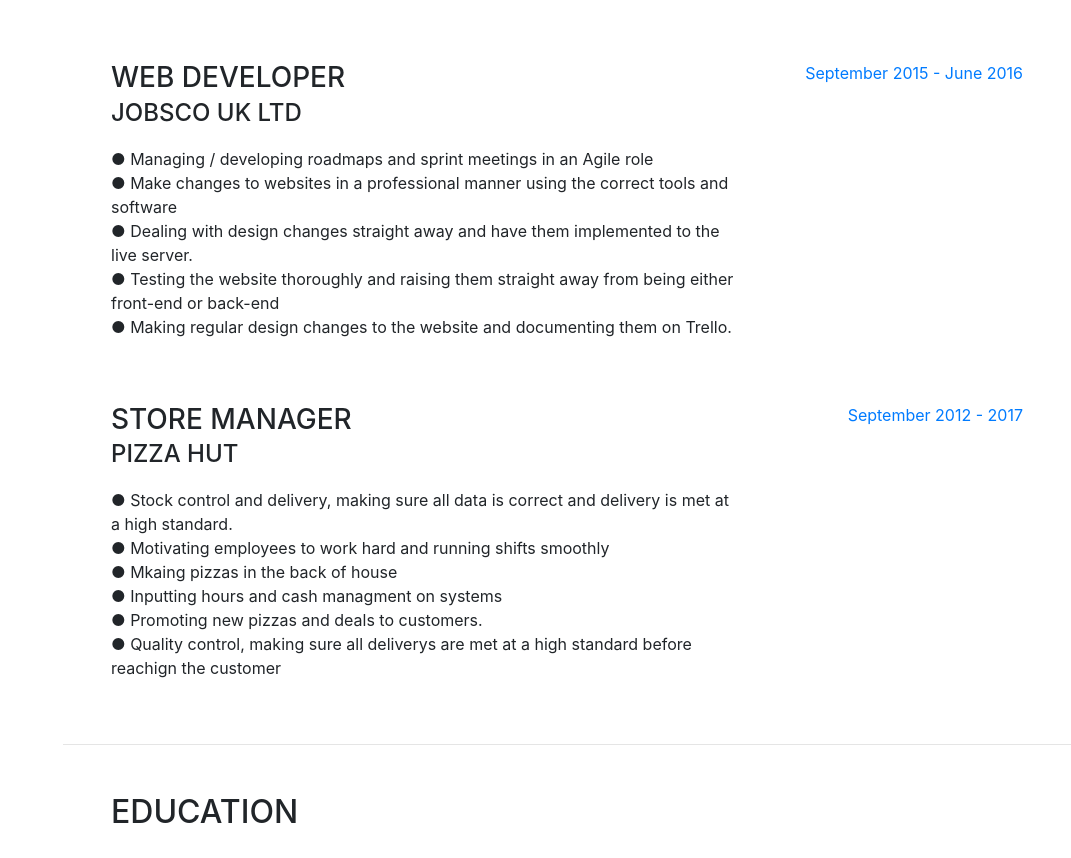
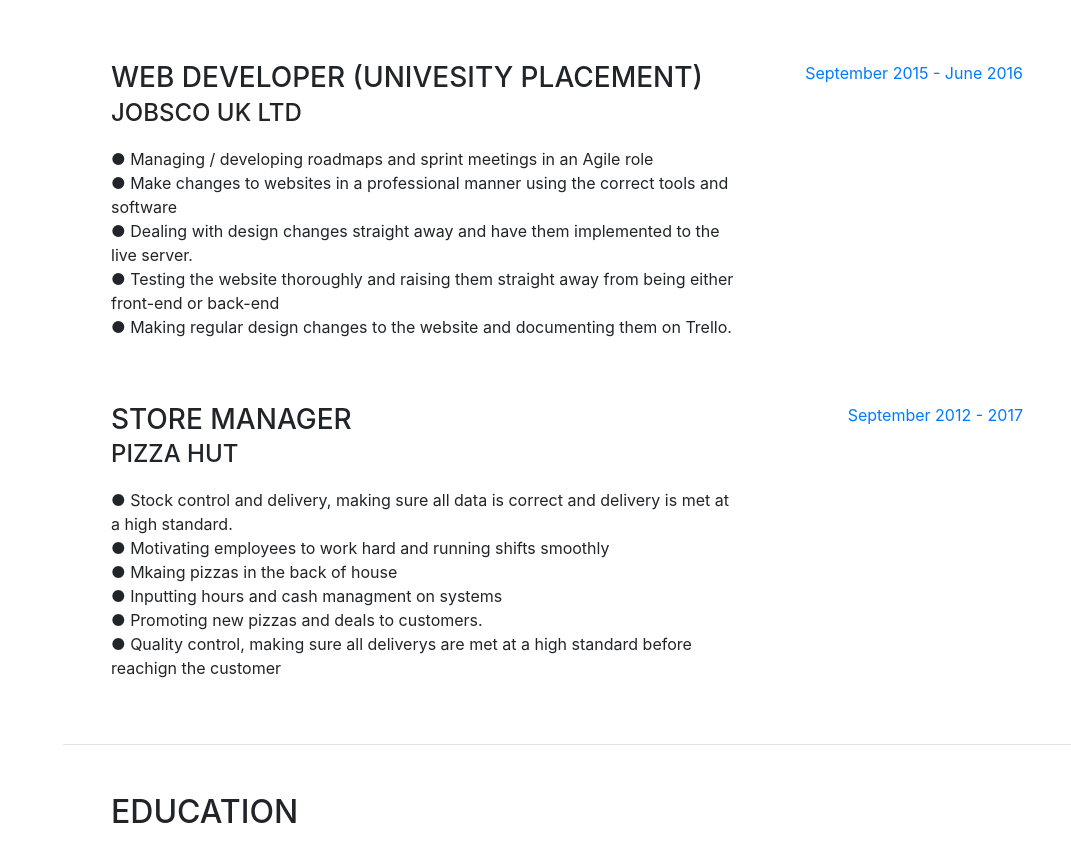
Before and after one commit to fozrul/resume, a website with bundled scripts: page index.html in a window 1280 px wide. Shown: the part 1264-2122 px from the top of the page, without its empty margins (209-1280 px from the left). Built offline with nearby package versions, Linux system fonts and the light colour scheme; a web font is replaced by a local one.

Commit message:
update on work experience

```diff
--- a/index.html
+++ b/index.html
@@ -114,7 +114,7 @@
 
           <div class="resume-item d-flex flex-column flex-md-row mb-5">
             <div class="resume-content mr-auto">
-              <h3 class="mb-0">Web Developer</h3>
+              <h3 class="mb-0">Web Developer (Univesity Placement)</h3>
               <div class="subheading mb-3">Jobsco UK Ltd</div>
               <p>
 				  ● Managing / developing roadmaps and sprint meetings in an Agile role<br />
```
